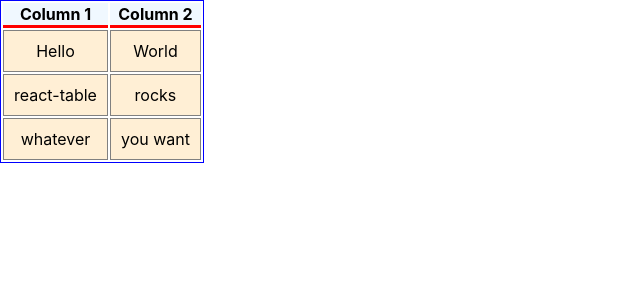
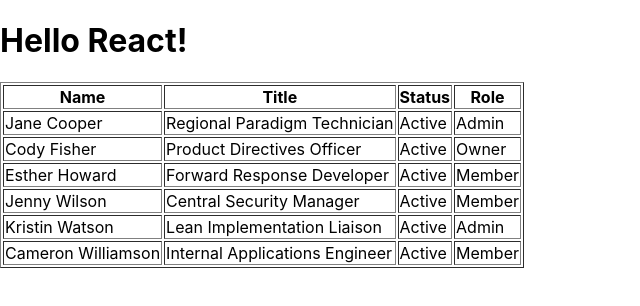
Before and after one commit to ASproson/react-table-spike, a React (Create React App) app: page / in a window 1280 px wide. Shown: the top 306 px of the page, without its empty margins (0-640 px from the left). Built offline with nearby package versions, Linux system fonts and the light colour scheme.

Commit message:
Adds new table

```diff
--- a/src/App.js
+++ b/src/App.js
@@ -1,11 +1,101 @@
-import "./App.css";
+import React from "react";
 import Table from "./components/Table";
 
+const getData = () => [
+  {
+    name: "Jane Cooper",
+    email: "jane.cooper@example.com",
+    title: "Regional Paradigm Technician",
+    department: "Optimization",
+    status: "Active",
+    role: "Admin",
+    imgUrl:
+      "https://images.unsplash.com/photo-1494790108377-be9c29b29330?ixlib=rb-1.2.1&ixid=eyJhcHBfaWQiOjEyMDd9&auto=format&fit=facearea&facepad=4&w=256&h=256&q=60",
+  },
+  {
+    name: "Cody Fisher",
+    email: "cody.fisher@example.com",
+    title: "Product Directives Officer",
+    department: "Intranet",
+    status: "Active",
+    role: "Owner",
+    imgUrl:
+      "https://images.unsplash.com/photo-1570295999919-56ceb5ecca61?ixlib=rb-1.2.1&ixid=eyJhcHBfaWQiOjEyMDd9&auto=format&fit=facearea&facepad=4&w=256&h=256&q=60",
+  },
+  {
+    name: "Esther Howard",
+    email: "esther.howard@example.com",
+    title: "Forward Response Developer",
+    department: "Directives",
+    status: "Active",
+    role: "Member",
+    imgUrl:
+      "https://images.unsplash.com/photo-1520813792240-56fc4a3765a7?ixlib=rb-1.2.1&ixid=eyJhcHBfaWQiOjEyMDd9&auto=format&fit=facearea&facepad=4&w=256&h=256&q=60",
+  },
+  {
+    name: "Jenny Wilson",
+    email: "jenny.wilson@example.com",
+    title: "Central Security Manager",
+    department: "Program",
+    status: "Active",
+    role: "Member",
+    imgUrl:
+      "https://images.unsplash.com/photo-1498551172505-8ee7ad69f235?ixlib=rb-1.2.1&ixid=eyJhcHBfaWQiOjEyMDd9&auto=format&fit=facearea&facepad=4&w=256&h=256&q=60",
+  },
+  {
+    name: "Kristin Watson",
+    email: "kristin.watson@example.com",
+    title: "Lean Implementation Liaison",
+    department: "Mobility",
+    status: "Active",
+    role: "Admin",
+    imgUrl:
+      "https://images.unsplash.com/photo-1532417344469-368f9ae6d187?ixlib=rb-1.2.1&ixid=eyJhcHBfaWQiOjEyMDd9&auto=format&fit=facearea&facepad=4&w=256&h=256&q=60",
+  },
+  {
+    name: "Cameron Williamson",
+    email: "cameron.williamson@example.com",
+    title: "Internal Applications Engineer",
+    department: "Security",
+    status: "Active",
+    role: "Member",
+    imgUrl:
+      "https://images.unsplash.com/photo-1566492031773-4f4e44671857?ixlib=rb-1.2.1&ixid=eyJhcHBfaWQiOjEyMDd9&auto=format&fit=facearea&facepad=4&w=256&h=256&q=60",
+  },
+];
+
 function App() {
+  const columns = React.useMemo(
+    () => [
+      {
+        Header: "Name",
+        accessor: "name",
+      },
+      {
+        Header: "Title",
+        accessor: "title",
+      },
+      {
+        Header: "Status",
+        accessor: "status",
+      },
+      {
+        Header: "Role",
+        accessor: "role",
+      },
+    ],
+    []
+  );
+
+  const data = React.useMemo(() => getData(), []);
+
   return (
-    <div className="App">
-      <Table />
-    </div>
+    <>
+      <h1>Hello React!</h1>
+      <div>
+        <Table columns={columns} data={data} />
+      </div>
+    </>
   );
 }
 
--- a/src/components/Table.jsx
+++ b/src/components/Table.jsx
@@ -1,82 +1,37 @@
 import React from "react";
 import { useTable } from "react-table";
 
-const Table = () => {
-  // useMemo ensures data isn't recreated on each re-render
-  const data = React.useMemo(
-    () => [
-      {
-        col1: "Hello",
-        col2: "World",
-      },
-      {
-        col1: "react-table",
-        col2: "rocks",
-      },
-      {
-        col1: "whatever",
-        col2: "you want",
-      },
-    ],
-    []
-  );
+const Table = ({ columns, data }) => {
+  // Use the state and functions returned from useTable to build UI
+  const { getTableProps, getTableBodyProps, headerGroups, rows, prepareRow } =
+    useTable({
+      columns,
+      data,
+    });
 
-  const columns = React.useMemo(
-    () => [
-      {
-        Header: "Column 1",
-        accessor: "col1", // accessor is the "key" in the data
-      },
-      {
-        Header: "Column 2",
-        accessor: "col2",
-      },
-    ],
-    []
-  );
-
-  const { getTableProps, getTableBodyProps, headerGroups, rows, prepareRow } =
-    useTable({ columns, data });
-
+  // Render the UI your table
   return (
-    <table {...getTableProps()} style={{ border: "solid 1px blue" }}>
+    <table {...getTableProps()} border="1">
       <thead>
+        {/* Collect column headers from useTable state */}
         {headerGroups.map((headerGroup) => (
+          // For each header create a column header
           <tr {...headerGroup.getHeaderGroupProps()}>
             {headerGroup.headers.map((column) => (
-              <th
-                {...column.getHeaderProps()}
-                style={{
-                  borderBottom: "solid 3px red",
-                  background: "aliceblue",
-                  color: "black",
-                  fontWeight: "bold",
-                }}
-              >
-                {column.render("Header")}
-              </th>
+              <th {...column.getHeaderProps()}>{column.render("Header")}</th>
             ))}
           </tr>
         ))}
       </thead>
       <tbody {...getTableBodyProps()}>
-        {rows.map((row) => {
+        {/* Collect row data from useTable state */}
+        {rows.map((row, i) => {
           prepareRow(row);
           return (
+            // Map over each cell in the table, pasting each available row of data
             <tr {...row.getRowProps()}>
               {row.cells.map((cell) => {
-                return (
-                  <td
-                    {...cell.getCellProps()}
-                    style={{
-                      padding: "10px",
-                      border: "solid 1px gray",
-                      background: "papayawhip",
-                    }}
-                  >
-                    {cell.render("Cell")}
-                  </td>
-                );
+                return <td {...cell.getCellProps()}>{cell.render("Cell")}</td>;
               })}
             </tr>
           );
```
